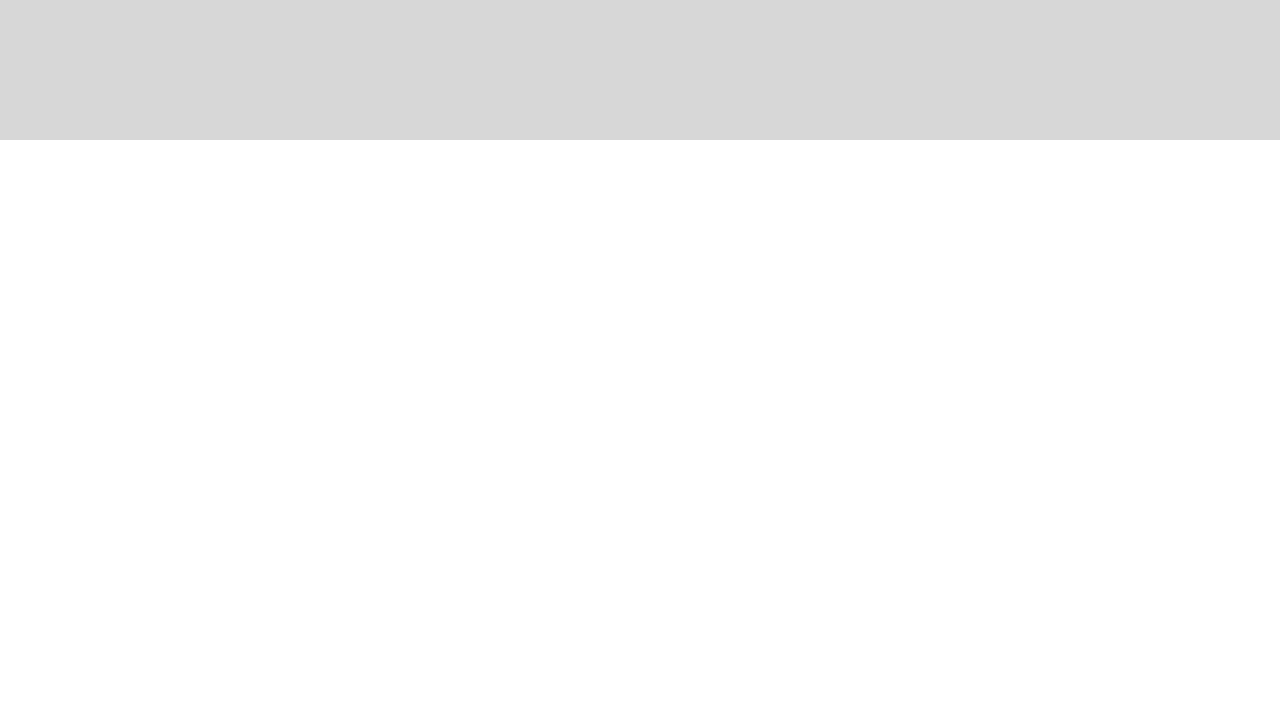
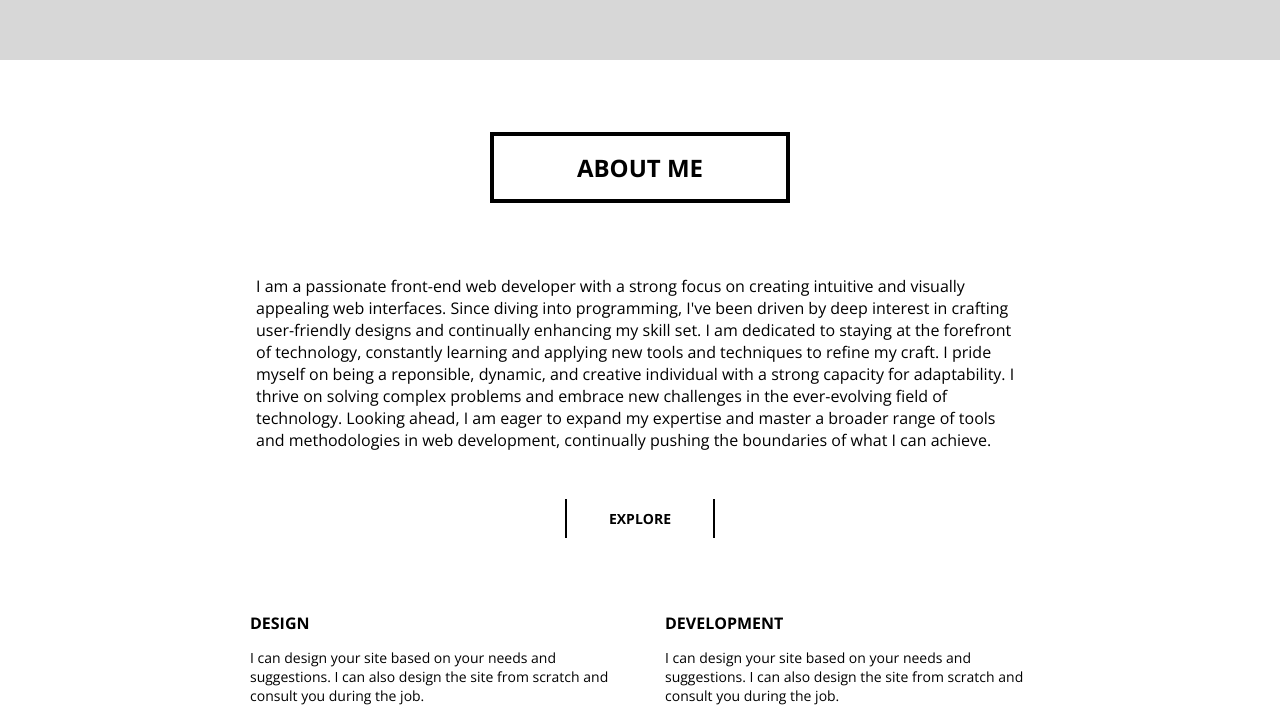
Before and after one commit to dkay9/MYPORTFOLIO, a plain HTML site: page index.html in a window 1280 px wide. Shown: the part 738-1443 px from the top of the page. Before the commit the page ends 878 px from the top, so only its background shows below. Drawn offline with nearby package versions, Linux system fonts and the light colour scheme.

Commit message:
second commit

```diff
--- a/index.html
+++ b/index.html
@@ -10,12 +10,14 @@
 <body>
     <nav>
         <img class="logo" src="Images/dkay logo white-01.png" alt="logo">
-        <ul>
-            <a href="#"><li>About Me</li></a>
-            <a href="#"><li>Skill</li></a>
-            <a href="#"><li>Projects</li></a>
-            <a href="#"><li><button>Contact Me</button></li></a>
-        </ul>
+        <div>
+            <ul>
+                <a href="#"><li>About Me</li></a>
+                <a href="#"><li>Skill</li></a>
+                <a href="#"><li>Projects</li></a>
+            </ul>
+            <a href="#"><li><button class="contact-button">Contact Me</button></li></a>
+        </div>
     </nav>
     <section class="header">
             <section class="main-card">
@@ -30,5 +32,36 @@
             </section>
 
     </section>
+    <section class="about-section">
+        <h2>ABOUT ME</h2>
+        <p class="abt-par">
+            I am a passionate front-end web developer with a strong focus on creating intuitive and visually
+            appealing web interfaces. Since diving into programming, I've been driven by deep interest in
+            crafting user-friendly designs and continually enhancing my skill set. I am dedicated to staying at
+            the forefront of technology, constantly learning and applying new tools and techniques to refine my
+            craft. I pride myself on being a reponsible, dynamic, and creative individual with a strong capacity for
+            adaptability. I thrive on solving complex problems and embrace new challenges in the ever-evolving
+            field of technology. Looking ahead, I am eager to expand my expertise and master a broader range
+            of tools and methodologies in web development, continually pushing the boundaries of what I can achieve.
+        </p>
+
+        <h3>EXPLORE</h3>
+        <section class="skill-section">
+            <div>
+                <h4>DESIGN</h2>
+                <p>
+                    I can design your site based on your needs and suggestions. I can also design the site
+                    from scratch and consult you during the job.
+                </p>
+            </div>
+            <div>
+                <h4>DEVELOPMENT</h2>
+                <p>
+                    I can design your site based on your needs and suggestions. I can also design the site
+                    from scratch and consult you during the job.
+                </p>
+            </div>
+        </section>
+    </section>
 </body>
 </html>
--- a/style.css
+++ b/style.css
@@ -7,7 +7,7 @@
 .header{
     display: flex;
     width: 100%;
-    height: 100vh;
+    height: 90vh;
     background-color: #d7d7d7;
 }
 .logo{
@@ -15,11 +15,12 @@
     margin-left: 7.5%;
 }
 .main-card{
-    margin: 80px auto;
+    margin: 100px auto;
     font-family: 'Open Sans', sans-serif;
     display: block;
-    justify-content: center;
-    align-items: center;
+    text-align: center;
+    /* justify-content: center; */
+    /* align-items: center; */
 }
 .main-card h1{
     font-size: 4em;
@@ -32,7 +33,7 @@
     color: #909090;
 }
 .contact-card{
-    margin-top: 3em;
+    margin: 3em auto;
     display: flex;
     width: min-content;
     gap: 30px;
@@ -52,6 +53,12 @@ nav{
     align-items: center;
     background-color: black;
 }
+nav div{
+    display: flex;
+    width: 70%;
+    align-items: center;
+    justify-content: space-evenly;
+}
 ul{
     display: flex;
     width: 50%;
@@ -62,7 +69,54 @@ li{
     list-style: none;
     text-decoration: none;
     color: #d7d7d7;
+    font-weight: 800;
 }
 a{
     text-decoration: none;
 }
+.contact-button{
+    background-color: white;
+    padding: 10px 20px;
+    border: none;
+    border-radius: 20px;
+    font-weight: 800;
+    cursor: pointer;
+}
+.about-section{
+    font-family: 'Open Sans', sans-serif;
+}
+.about-section h2{
+    text-align: center;
+    font-size: 24px;
+    border: 4px solid black;
+    max-width: 300px;
+    margin: 3em auto;
+    padding: 15px 30px;
+}
+.abt-par{
+    width: 60%;
+    font-size: 16px;
+    text-align: left;
+    margin: 3em auto;
+}
+.about-section h3{
+    text-align: center;
+    font-size: 14px;
+    border-left: 2px solid black;
+    border-right: 2px solid black;
+    max-width: 150px;
+    margin: 3em auto;
+    padding: 10px 30px;
+}
+.skill-section{
+    display: flex;
+    padding: 0 250px;
+    gap: 50px;
+}
+.skill-section div{
+    margin-top: 2em;
+}
+.skill-section div > p{
+    margin-top: 1em;
+    font-size: 14px;
+}
```
